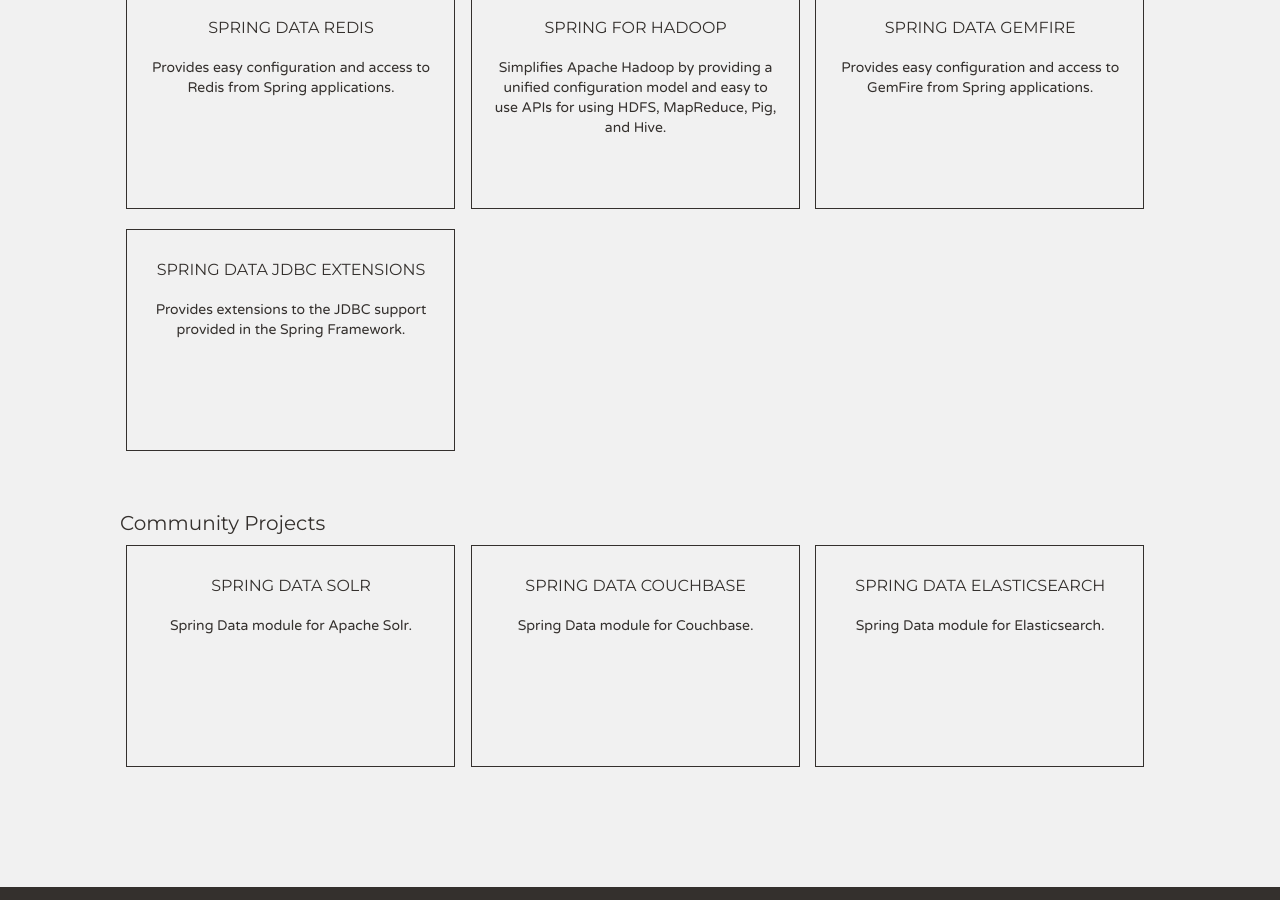
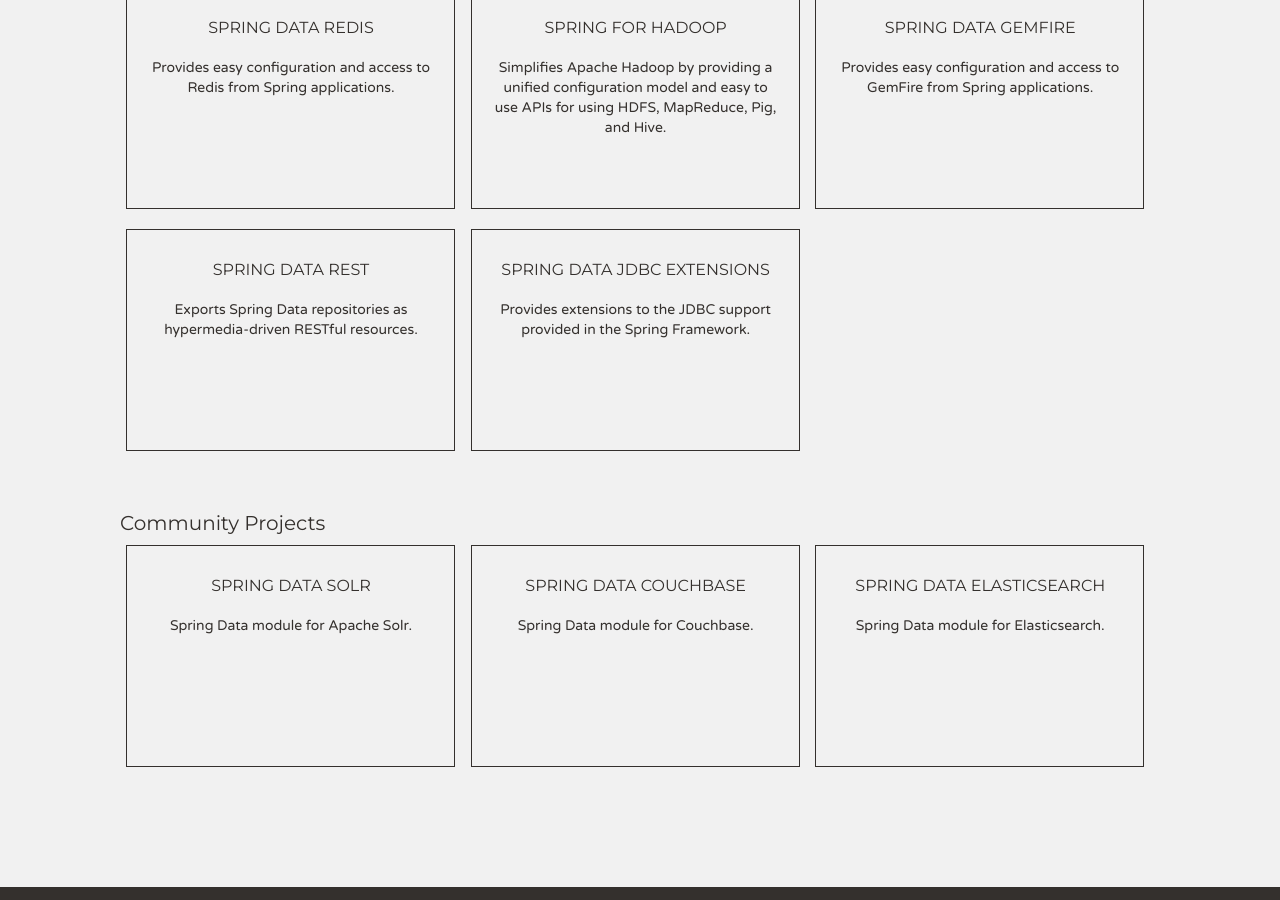
Before and after one commit to spring-projects/spring-data, a Jekyll site: the page built from index.html, in a window 1280 px wide and 900 px high, scrolled down 867 px. Built offline with Jekyll 4.4.1, drawn with Linux system fonts in a browser that asks for light colours; Markdown is read by kramdown in place of the engine named in the settings.

Commit message:
Add box pointing to the Spring Data REST module.

```diff
--- a/index.html
+++ b/index.html
@@ -53,6 +53,12 @@
 {% endcapture %}
 {% include project_block.md site_url="/spring-data-gemfire" repo_url="http://github.com/spring-projects/spring-data-gemfire" project_title="Spring Data GemFire" project_description=project_description %}
 
+<!--Spring Data REST -->
+{% capture project_description %}
+Exports Spring Data repositories as hypermedia-driven RESTful resources.
+{% endcapture %}
+{% include project_block.md site_url="/spring-data-rest" repo_url="http://github.com/spring-projects/spring-data-rest" project_title="Spring Data REST" project_description=project_description %}
+
 <!--Spring Data JDBC Extensions -->
 {% capture project_description %}
 Provides extensions to the JDBC support provided in the Spring Framework.
```
